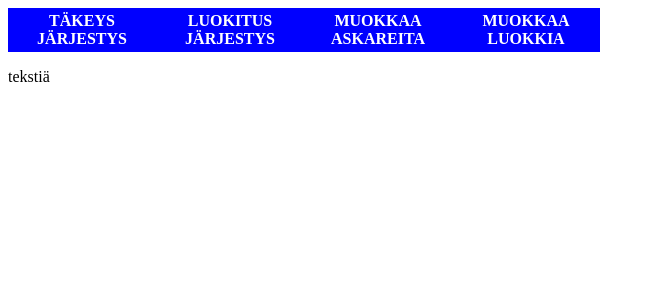
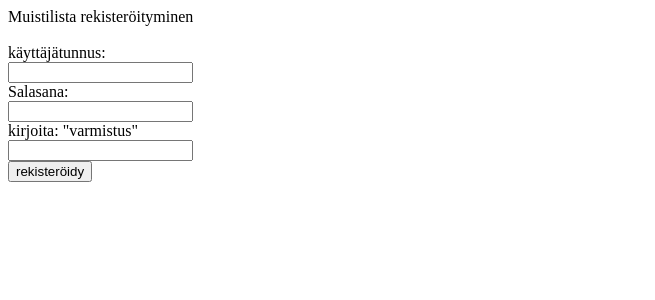
Before and after one commit to HeikkiR/TiKaLabra, a PHP site: page /rekiste.php in a window 1280 px wide. Shown: the top 300 px of the page, without its empty margins (0-655 px from the left). Run offline with PHP 8.4, Linux system fonts and the light colour scheme.

Commit message:
Rumaa koodia

```diff
--- a/rekiste.php
+++ b/rekiste.php
@@ -1,49 +1,11 @@
 <!DOCTYPE html>
-<html>
-<head>
-<style>
-ul
-{
-list-style-type:none;
-margin:0;
-padding:0;
-overflow:hidden;
-}
-li
-{
-float:left;
-}
-a:link,a:visited
-{
-display:block;
-width:140px;
-font-weight:bold;
-color:#FFFFFF;
-background-color:blue;
-text-align:center;
-padding:4px;
-text-decoration:none;
-text-transform:uppercase;
-}
-a:hover,a:active
-{
-background-color:blueviolet;
-}
-
-</style>
-</head>
-
-<body>
-<ul>
-<li><a href="#tarkeus">Täkeys järjestys</a></li>
-<li><a href="#Luokitus">Luokitus järjestys</a></li>
-<li><a href="#askareetm">Muokkaa askareita</a></li>
-<li><a href="#luokatm">Muokkaa luokkia</a></li>
-
-</ul>
-
-    <p>tekstiä</p>
-
-
-</body>
-</html>
+Muistilista rekisteröityminen <br>
+</li>  <br>
+            <form action="rekistehoito.php"  method="post">
+                käyttäjätunnus: <br>
+                <input type="text" name="ktunnus"> <br>
+                Salasana: <br>
+                <input type="text" name="salasana"> <br>
+                kirjoita: "varmistus" <br>
+                <input type="text" name="varmistus"> <br>
+                <input type="submit" name="poista" id="button" value="rekisteröidy" /> </form>
```
Also changed, not shown: models/Kayttaja.php (+8 -0 lines), rekistehoito.php (added, +26 -0 lines).
